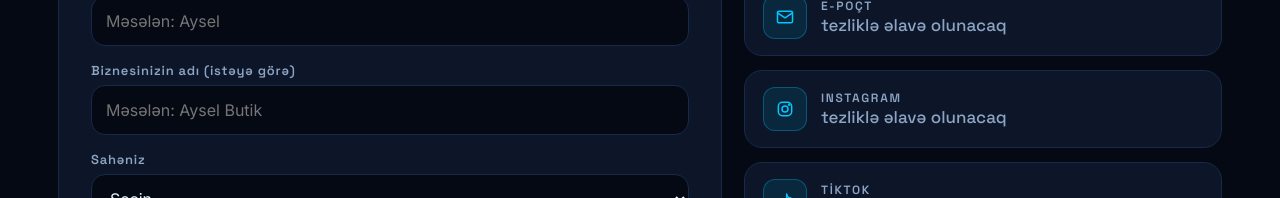
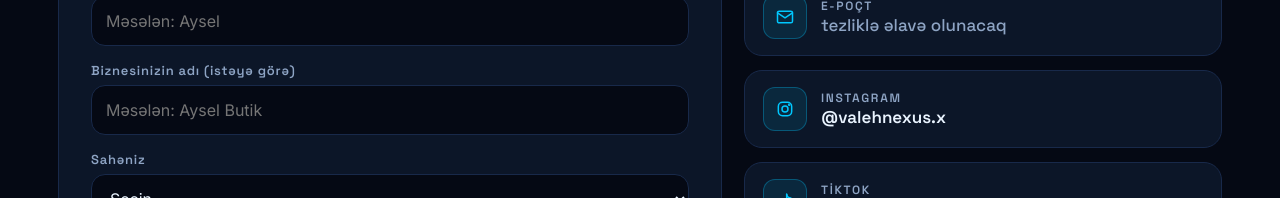
Before and after one commit to aze1411-cpu/valeh, a plain HTML site: page elaqe.html in a window 1280 px wide. Shown: the part 550-748 px from the top of the page. Drawn offline with Linux system fonts and the light colour scheme.

Commit message:
Add Instagram and LinkedIn links to contact page
Co-Authored-By: Claude Opus 5.5 <noreply@anthropic.com>

```diff
--- a/elaqe.html
+++ b/elaqe.html
@@ -612,9 +612,9 @@ document.addEventListener('DOMContentLoaded',function(){
   /* Əlaqə məlumatları: doldurulanda avtomatik görünür. wa: 994XXXXXXXXX formatında */
   /* SHEET: Google Apps Script veb proqram linki (…/exec). Boşdursa sorğular yalnız WhatsApp ilə gedir. */
   var SHEET="";
-  var C={wa:"994709331108",email:"",instagram:"",tiktok:"",facebook:"",linkedin:""};
+  var C={wa:"994709331108",email:"",instagram:"valehnexus.x",tiktok:"",facebook:"",linkedin:"valeh-yusifli-131128452"};
   var IC={"wa":"<path d=\"M4 20l1.3-4A8 8 0 1 1 8 18.7z\"/><path d=\"M9 9.5c.5 2 2 3.6 4 4.3l1.2-1.2 2 1-.5 1.7c-3.6.2-7.4-3.5-7.3-7.2l1.6-.6 1 2z\"/>","mail":"<rect x=\"3\" y=\"5\" width=\"18\" height=\"14\" rx=\"2\"/><path d=\"M3 7l9 6 9-6\"/>","ig":"<rect x=\"4\" y=\"4\" width=\"16\" height=\"16\" rx=\"5\"/><circle cx=\"12\" cy=\"12\" r=\"3.6\"/><circle cx=\"17\" cy=\"7\" r=\".6\"/>","tt":"<path d=\"M14 4v10.5a3.5 3.5 0 1 1-3.5-3.5\"/><path d=\"M14 4c.4 2.6 2.2 4.2 5 4.4\"/>","fb":"<path d=\"M14 21v-8h3l.5-3.5H14V7.6c0-1 .4-1.6 1.7-1.6H18V3.2A20 20 0 0 0 15 3c-2.6 0-4.4 1.6-4.4 4.5v2H8V13h2.6v8\"/>","li":"<rect x=\"3.5\" y=\"3.5\" width=\"17\" height=\"17\" rx=\"2.5\"/><path d=\"M8 10.5V17M8 7.5v.01M12 17v-6.5M12 13.5c0-1.7 1-3 2.5-3s2 1 2 2.8V17\"/>"};
-  var CH=[["wa","WhatsApp",function(v){return "https://wa.me/"+v},function(v){return "+"+v.slice(0,3)+" "+v.slice(3,5)+" "+v.slice(5,8)+" "+v.slice(8,10)+" "+v.slice(10)}],["email","E-poçt",function(v){return "mailto:"+v},function(v){return v}],["instagram","Instagram",function(v){return "https://instagram.com/"+v},function(v){return "@"+v}],["tiktok","TikTok",function(v){return "https://tiktok.com/@"+v},function(v){return "@"+v}],["facebook","Facebook",function(v){return "https://facebook.com/"+v},function(v){return v}],["linkedin","LinkedIn",function(v){return "https://linkedin.com/in/"+v},function(v){return v}]];
+  var CH=[["wa","WhatsApp",function(v){return "https://wa.me/"+v},function(v){return "+"+v.slice(0,3)+" "+v.slice(3,5)+" "+v.slice(5,8)+" "+v.slice(8,10)+" "+v.slice(10)}],["email","E-poçt",function(v){return "mailto:"+v},function(v){return v}],["instagram","Instagram",function(v){return "https://www.instagram.com/"+v+"/"},function(v){return "@"+v}],["tiktok","TikTok",function(v){return "https://tiktok.com/@"+v},function(v){return "@"+v}],["facebook","Facebook",function(v){return "https://facebook.com/"+v},function(v){return v}],["linkedin","LinkedIn",function(v){return "https://www.linkedin.com/in/"+v+"/"},function(v){return "Valeh Yusifli"}]];
   var icon={wa:"wa",email:"mail",instagram:"ig",tiktok:"tt",facebook:"fb",linkedin:"li"};
   var $=function(i){return document.getElementById(i)};
   $("side").innerHTML=CH.map(function(c){var v=C[c[0]],svg='<span class="ic"><svg viewBox="0 0 24 24">'+IC[icon[c[0]]]+'</svg></span>';
```
